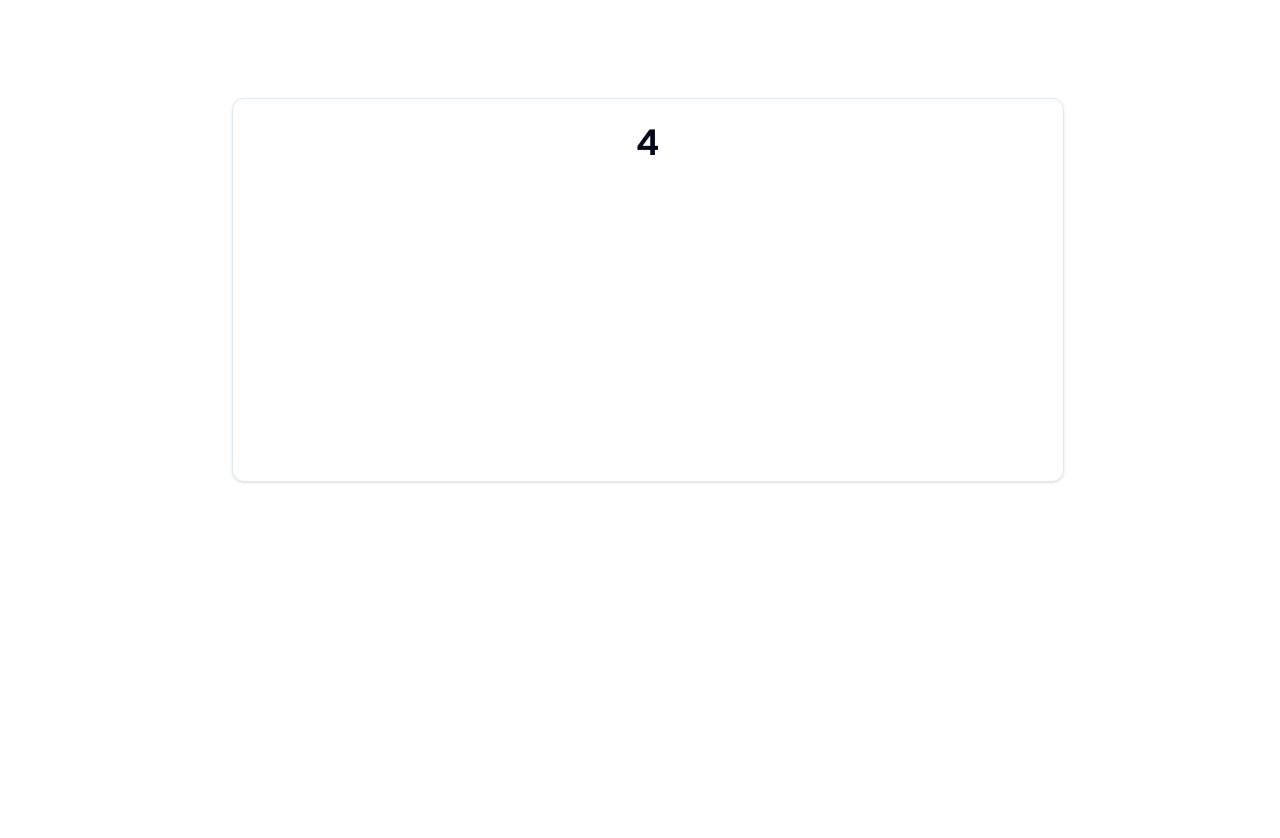
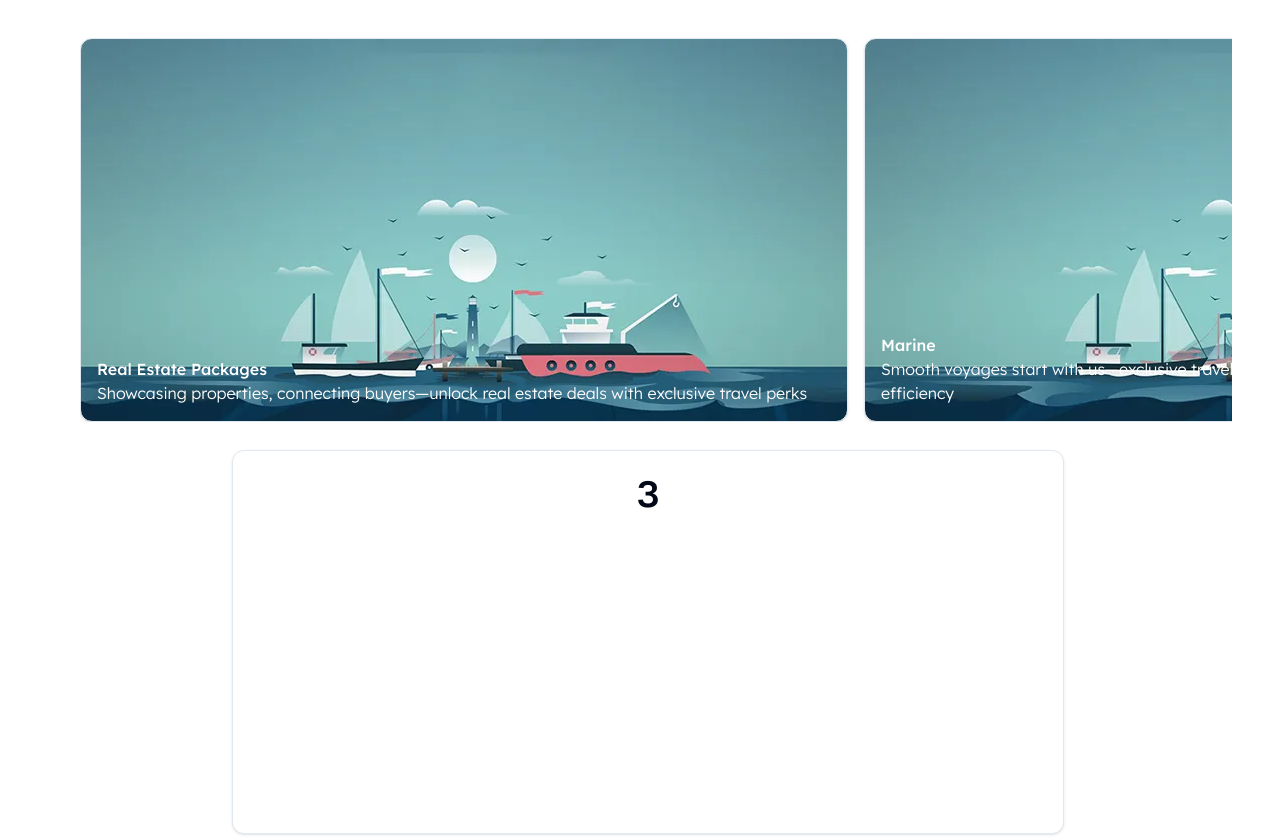
Before and after one commit to harshblip/tripovago, a Next.js app: page / in a window 1280 px wide. Before the commit the page ends 800 px from the top, so only its background shows below. Built offline with nearby package versions, Linux system fonts and the light colour scheme.

Commit message:
working carousel

```diff
--- a/data.json
+++ b/data.json
@@ -3,12 +3,14 @@
         "id": 0,
         "title": "Real Estate Packages",
         "subtitle": "Showcasing properties, connecting buyers—unlock real estate deals with exclusive travel perks",
+        "bg":"./newyork.webp",
         "type": "carousel"
     },
     {
         "id": 1,
         "title": "Marine",
         "subtitle": "Smooth voyages start with us—exclusive travel solutions for seafarers, tailored for ease and efficiency",
+        "bg":"./ship.webp",
         "type": "carousel"
     },
     {
@@ -17,6 +19,7 @@
         "title2": "Visa",
         "title3": "Hotels 🏨",
         "subtitle": "Smooth voyages start with us—exclusive travel solutions for seafarers, tailored for ease and efficiency",
+        "bg":"./beachside.webp",
         "type": "carousel"
     },
     {
--- a/src/app/components/carousel.jsx
+++ b/src/app/components/carousel.jsx
@@ -2,6 +2,8 @@
 
 import * as React from "react"
 import Autoplay from "embla-carousel-autoplay"
+import data from '../../../data.json'
+import { Lexend } from "next/font/google"
 
 import { Card, CardContent } from "@/components/ui/card"
 import {
@@ -12,21 +14,57 @@ import {
     CarouselPrevious,
 } from "@/components/ui/carousel"
 
+const lexend = Lexend({
+    weight: ['200', '300', '500'],
+    subsets: ['latin']
+})
+
 export function CarouselPlugin() {
     const plugin = React.useRef(
         Autoplay({ delay: 2000, stopOnInteraction: true })
     )
 
     return (
-        <div className="mt-[25rem]">
+        <div className="mt-[42rem]">
             <Carousel
                 plugins={[plugin.current]}
-                className="max-w-6xl "
+                className="max-w-6xl mt-6"
+                onMouseEnter={plugin.current.stop}
+                onMouseLeave={plugin.current.reset}
+            >
+                <CarouselContent>
+                    {
+                        data.map((x, i) => {
+                            return (
+                                <div key={i}>
+                                    <CarouselItem className={`${lexend.className}`}>
+                                        <div className="flex items-center justify-center">
+                                            <Card className="w-[48rem] h-[24rem] bg-[url('/ship.webp')]">
+                                                <CardContent className="text-white flex flex-col justify-end h-full p-4">
+                                                    <div>
+                                                        <h2 className="font-medium"> {x.title} </h2>
+                                                        <p className="font-light"> {x.subtitle}  </p>
+                                                    </div>
+                                                </CardContent>
+                                            </Card>
+                                        </div>
+                                    </CarouselItem>
+                                </div>
+                            )
+                        })
+                    }
+                </CarouselContent>
+            </Carousel>
+            <Carousel
+                plugins={[plugin.current]}
+                className="max-w-6xl mt-6"
                 onMouseEnter={plugin.current.stop}
                 onMouseLeave={plugin.current.reset}
             >
                 <CarouselContent
                 >
+
+
                     {Array.from({ length: 5 }).map((_, index) => (
                         <CarouselItem key={index} className="p-1 ">
                             <div className="flex items-center justify-center">
```
